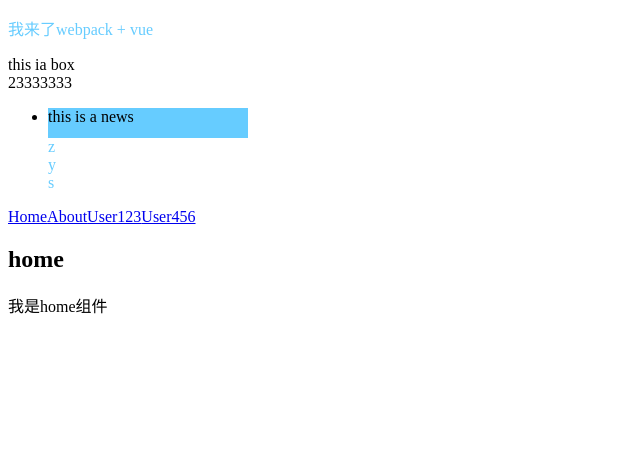
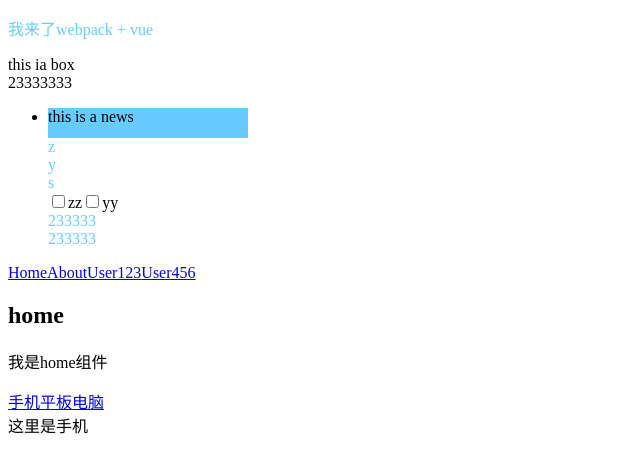
Before and after one commit to btea/-vue, a Vue app: page /#/home in a window 1280 px wide. Shown: the top 472 px of the page, without its empty margins (0-640 px from the left). Built offline with nearby package versions, Linux system fonts and the light colour scheme.

Commit message:
router 二级router

```diff
--- a/src/components/banner.vue
+++ b/src/components/banner.vue
@@ -6,6 +6,12 @@
         <div v-for="(i,index) in index" :key="index" :style="{color: styleObj.backgroundColor}" >
             {{i}}
         </div>
+        <input type="checkbox" id="z" value="z" v-model="list" @click="get">
+        <label for="z">zz</label>
+        <input type="checkbox" id="y" value="y" v-model="list" @click="get">
+        <label for="y">yy</label>
+        <div :class="{active: tab === 'tab'}">233333</div>
+        <div :class="tab==='tab' ? 'active' : ''">233333</div>
     </ul>
 </template>
 
@@ -18,18 +24,28 @@ export default {
                 w: '200px',
                 h: '30px',
                 backgroundColor: '#6cf'
-            }
+            },
+            list: [],
+            tab: 'tab'
         }
     },
     methods: {
         news: function(){
             console.log(this);
+        },
+        get: function(e){
+            console.log(e.target);
         }
+    },
+    updated: function(){
+        console.log(this.list);
     }
 }
 
 </script>
 
 <style>
-
+    .active{
+        color: #6cf;
+    }
 </style>
--- /dev/null
+++ b/src/components/computer.vue
@@ -0,0 +1,3 @@
+<template>
+    <div>这里是电脑</div>
+</template>
--- a/src/components/home.vue
+++ b/src/components/home.vue
@@ -3,6 +3,14 @@
     <div>
         <h1>home</h1>
         <p>{{msg}}</p>
+
+        <!-- <p> -->
+            <router-link to="/home/phone">手机</router-link>
+            <router-link to="/home/tablet">平板</router-link>
+            <router-link to="/home/computer">电脑</router-link>
+        <!-- </p> -->
+
+        <router-view></router-view>
     </div>
 
 </template>
--- /dev/null
+++ b/src/components/phone.vue
@@ -0,0 +1,8 @@
+<template>
+    <div>这里是手机</div>
+</template>
+<script>
+export default {
+
+}
+</script>
--- /dev/null
+++ b/src/components/tablet.vue
@@ -0,0 +1,3 @@
+<template>
+    <div>这里是平板</div>
+</template>
--- a/src/components/user.vue
+++ b/src/components/user.vue
@@ -2,10 +2,26 @@
     <div>
         <h1>User</h1>
         <div>我是User组件</div>
+        <div>动态部分{{dynamicSegment}}</div>
     </div>
 </template>
 <script>
 export default {
-
+    // 就是动态路由在来回切换时，由于它们都是指向同一组件，vue不会销毁再创建这个组件，而是复用这个组件，
+    // 就是当第一次点击（如：user123）的时候，vue 把对应的组件渲染出来，但在user123, user456点击来回切换的时候，
+    // 这个组件就不会发生变化了，组件的生命周期不管用了。这时如果想要在组件来回切换的时候做点事情，那么只能在组件内部（user.vue中）
+    // 利用watch 来监听$route 的变化。把上面的代码用监听$route 实现
+    computed: {
+        dynamicSegment(){
+            console.log(this.$route);
+            return  this.$route.params.id
+        }
+    },
+    watch: {
+        '$route'(to, from){
+            console.log('to',to);
+            console.log('from',from);
+        }
+    }
 }
 </script>
```
Also changed, not shown: src/components/router.js (+29 -3 lines), 1 other file (tests, documents, lock files or other folders).
